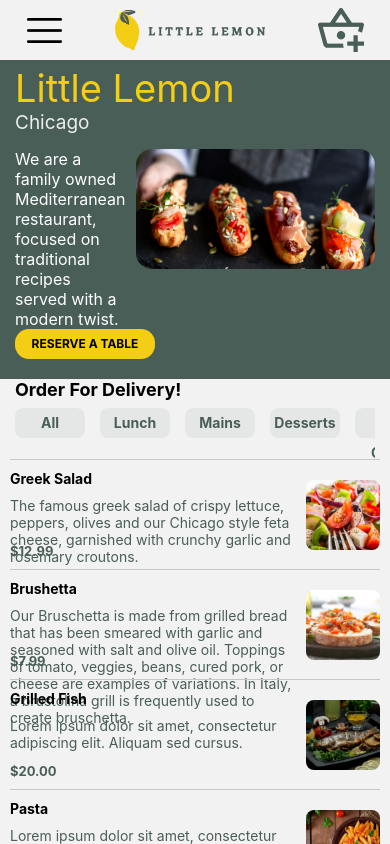
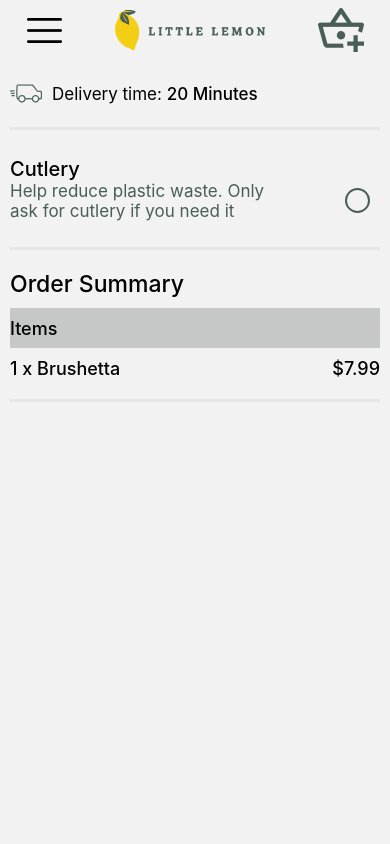
Before and after one commit to MirSuhail029/little-lemon-mobile-app, a React Native app: screen / in a window 390 px wide. Built offline with nearby package versions, Linux system fonts and the light colour scheme.

Commit message:
Created the Cart component

```diff
--- a/App.js
+++ b/App.js
@@ -9,6 +9,7 @@
 import { NavigationContainer } from "@react-navigation/native";
 import { createNativeStackNavigator } from "@react-navigation/native-stack";
 import Dish from "./screens/Dish";
+import Cart from "./screens/Cart";
 
 // import greekSalad from "./assets/greek-salad.jpg";
 const stack = createNativeStackNavigator();
@@ -23,7 +24,7 @@
       <StatusBar style="dark" />
       <NavigationContainer>
         <stack.Navigator
-          initialRouteName="Home"
+          initialRouteName="Cart"
           screenOptions={{ headerStyle: { backgroundColor: "green" } }}
         >
           <stack.Screen name="Home" options={{ headerShown: false }}>
@@ -128,6 +129,17 @@
               );
             }}
           </stack.Screen>
+          <stack.Screen name="Cart" options={{ headerShown: false }}>
+            {(props) => {
+              return (
+                <Cart
+                  {...props}
+                  isModalVisible={isModalVisible}
+                  setModalVisibility={setModalVisibility}
+                />
+              );
+            }}
+          </stack.Screen>
         </stack.Navigator>
       </NavigationContainer>
     </>
--- a/components/Navigation.js
+++ b/components/Navigation.js
@@ -2,6 +2,7 @@
 import burgerIcon from "../assets/burger-menu.png";
 import logoIcon from "../assets/little-lemon-logo.png";
 import cartIcon from "../assets/cart-logo.png";
+// import Ionicons from "vector-icons/Ionicons";
 
 const Navigation = function (props) {
   // console.log(props.setModalVisibility);
--- a/components/OrderSection.js
+++ b/components/OrderSection.js
@@ -199,22 +199,24 @@
   menuFilterContainer: {
     paddingHorizontal: 15,
     justifyContent: "center",
-    height: 80,
   },
   menuFilterHeading: {
     fontSize: 18,
     fontWeight: "bold",
   },
-  menuFilter: {
-    marginTop: 8,
-  },
+  // menuFilter: {
+  //   // marginTop: 8,
+  // },
   filterPressableContainer: {
     borderRadius: 8,
     overflow: "hidden",
     marginRight: 15,
+    backgroundColor: "green",
+    marginBottom: 20,
+    marginTop: 10,
   },
   filterTextPressable: {
-    borderRadius: 8,
+    // borderRadius: 8,
     backgroundColor: Colors.lightGray,
     width: 70,
     height: 30,
--- /dev/null
+++ b/screens/Cart.js
@@ -0,0 +1,191 @@
+import {
+  StyleSheet,
+  ScrollView,
+  View,
+  Text,
+  SafeAreaView,
+  Pressable,
+  Image,
+} from "react-native";
+import Navigation from "../components/Navigation";
+import BurgerMenuModal from "../components/BurgerMenuModal";
+import { useState } from "react";
+import Colors from "../constants/Colors";
+import deliveryVan from "../assets/van.png";
+
+const Cart = function (props) {
+  const [isRadioPressed, setIsRadioPressed] = useState(false);
+  return (
+    <>
+      <BurgerMenuModal
+        isModalVisible={props.isModalVisible}
+        setModalVisibility={props.setModalVisibility}
+        navigate={props.navigation.navigate}
+      />
+      <SafeAreaView>
+        <Navigation setModalVisibility={props.setModalVisibility} />
+        <ScrollView style={styles.mainContainer}>
+          <View style={styles.deliveryTimeContainer}>
+            <Image source={deliveryVan} style={styles.van} />
+            <Text style={styles.deliveryTime}>Delivery time: </Text>
+            <Text style={styles.time}>20 Minutes</Text>
+          </View>
+          <View style={styles.cutleryContainer}>
+            <Text style={styles.label}>Cutlery</Text>
+            <View style={styles.infoRadioContainer}>
+              <Text style={styles.description}>
+                Help reduce plastic waste. Only ask for cutlery if you need it
+              </Text>
+              <Pressable
+                onPress={() => {
+                  setIsRadioPressed(!isRadioPressed);
+                }}
+                style={styles.buttonPressable}
+              >
+                <View style={styles.radio}>
+                  {!isRadioPressed && <View style={styles.radioInner}></View>}
+                  {isRadioPressed && (
+                    <View style={styles.radioInnerSelected}></View>
+                  )}
+                </View>
+              </Pressable>
+            </View>
+          </View>
+          <View style={styles.orderSummarySection}>
+            <Text style={styles.orderSummary}>Order Summary</Text>
+            <View style={styles.orderItemsContainer}>
+              <Text style={styles.orderItems}>Items</Text>
+            </View>
+            <View style={styles.orderMenu}>
+              <View style={styles.orderItem}>
+                <Text style={styles.itemQuantity}>1 x Brushetta</Text>
+                <View style={styles.itemPriceContainer}>
+                  <Text style={styles.itemPrice}>$7.99</Text>
+                </View>
+              </View>
+            </View>
+          </View>
+          <ScrollView style={styles.menu}></ScrollView>
+          <View></View>
+          <View></View>
+        </ScrollView>
+      </SafeAreaView>
+    </>
+  );
+};
+export default Cart;
+
+const styles = StyleSheet.create({
+  mainContainer: {
+    marginHorizontal: 10,
+  },
+  deliveryTimeContainer: {
+    // backgroundColor: "green",
+    flexDirection: "row",
+    height: 70,
+    alignItems: "center",
+    borderColor: Colors.lightGray,
+    borderBottomWidth: 3,
+  },
+  van: {
+    marginRight: 10,
+  },
+  deliveryTime: {
+    fontSize: 17,
+  },
+  time: {
+    fontSize: 17,
+    fontWeight: 500,
+  },
+  cutleryContainer: {
+    // backgroundColor: "green",
+    height: 120,
+    justifyContent: "center",
+    borderColor: Colors.lightGray,
+    borderBottomWidth: 3,
+  },
+  infoRadioContainer: {
+    flexDirection: "row",
+  },
+  buttonPressable: {
+    flex: 3,
+    // backgroundColor: "red",
+    justifyContent: "center",
+    alignItems: "flex-end",
+  },
+  label: {
+    fontSize: 20,
+    fontWeight: 500,
+  },
+  description: {
+    flex: 7,
+    fontSize: 17,
+    color: Colors.primaryGray,
+    // backgroundColor: "pink",
+  },
+  radio: {
+    // backgroundColor: "green",
+    height: 25,
+    width: 25,
+    alignItems: "center",
+    justifyContent: "center",
+    borderRadius: 20,
+    borderWidth: 2,
+    borderColor: Colors.primaryGray,
+    marginRight: 10,
+  },
+  radioInner: {
+    // backgroundColor: "red",
+    height: 15,
+    width: 15,
+    borderRadius: 20,
+  },
+  radioInnerSelected: {
+    backgroundColor: Colors.primaryGray,
+    height: 15,
+    width: 15,
+    borderRadius: 20,
+  },
+  orderMenu: {
+    marginTop: 10,
+  },
+  orderSummarySection: {
+    // backgroundColor: "red",
+    minHeight: 130,
+    justifyContent: "center",
+    borderColor: Colors.lightGray,
+    borderBottomWidth: 3,
+    paddingVertical: 20,
+  },
+  orderSummary: {
+    fontSize: 23,
+    fontWeight: 500,
+    marginBottom: 10,
+  },
+  orderItemsContainer: {
+    height: 40,
+    backgroundColor: Colors.darkGray,
+    justifyContent: "center",
+  },
+  orderItems: {
+    fontSize: 18,
+    fontWeight: 500,
+  },
+  orderItem: {
+    flexDirection: "row",
+  },
+  itemQuantity: {
+    fontSize: 18,
+    fontWeight: 500,
+    flex: 5,
+  },
+  itemPriceContainer: {
+    alignItems: "flex-end",
+    flex: 5,
+    // backgroundColor: "green",
+  },
+  itemPrice: {
+    fontSize: 18,
+    fontWeight: 500,
+  },
+});
--- a/screens/Dish.js
+++ b/screens/Dish.js
@@ -69,7 +69,12 @@
               </View>
             </View>
             <View style={styles.control}>
-              <Pressable android_ripple={{ color: Colors.rippleDark }}>
+              <Pressable
+                android_ripple={{ color: Colors.rippleDark }}
+                onPress={() => {
+                  props.navigation.navigate("Cart");
+                }}
+              >
                 <Text style={styles.controlText}>
                   Add for $
                   {(parseFloat(price) * parseFloat(quantity)).toFixed(2)}
```
Also changed, not shown: assets/van.png (added).
